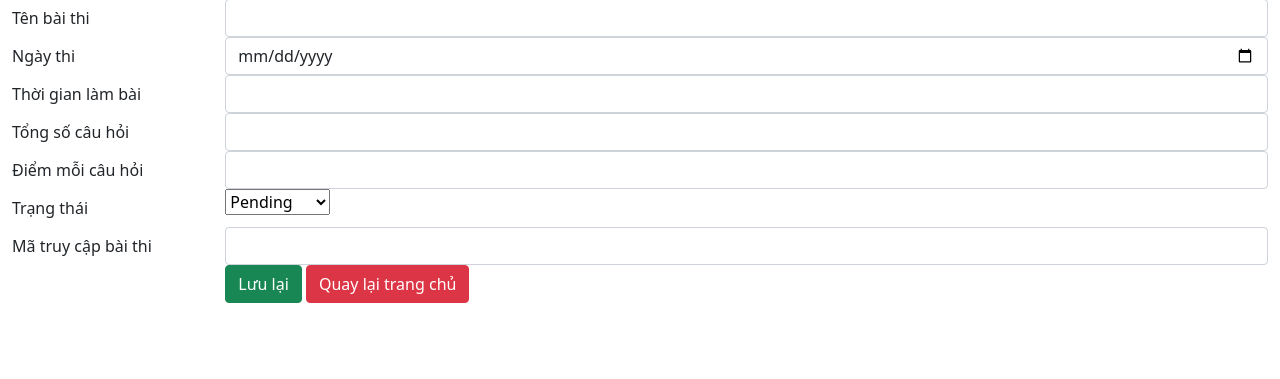
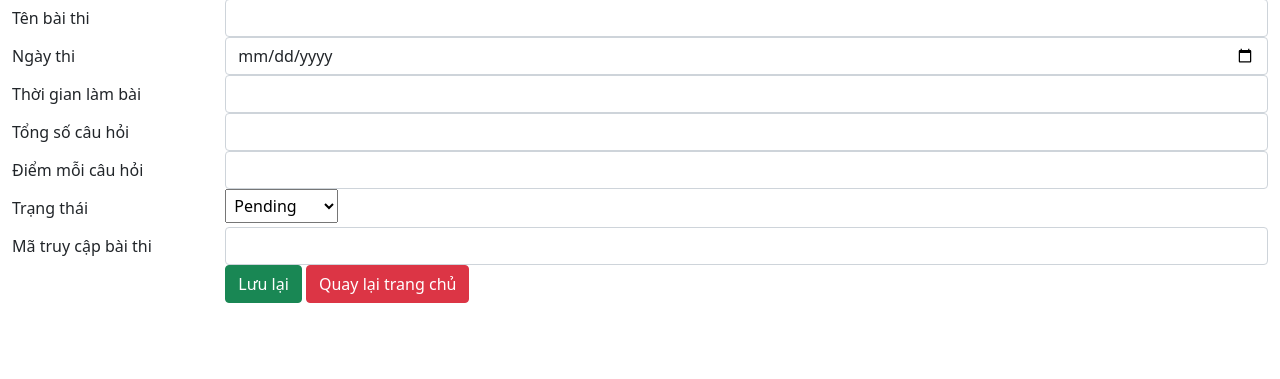
Before and after one commit to loofehtt/CSE485_K61_KTGK_1951060917, a PHP site: page /edit.php?id=1 in a window 1280 px wide. Shown: the part 111-490 px from the top of the page. Run offline with PHP 8.4, Linux system fonts and the light colour scheme.

Commit message:
fix selected box

```diff
--- a/src/edit.php
+++ b/src/edit.php
@@ -41,7 +41,7 @@ $id = $_GET['id'];
     <div class="form-group row">
         <label for="" class="col-sm-2 col-form-label">Trạng thái</label>
         <div class="col-sm-10">
-            <select name="status">
+            <select class="p-1" name="status">
                 <option value="Pending">Pending</option>
                 <option value="Created">Created</option>
                 <option value="Started">Started</option>
```
